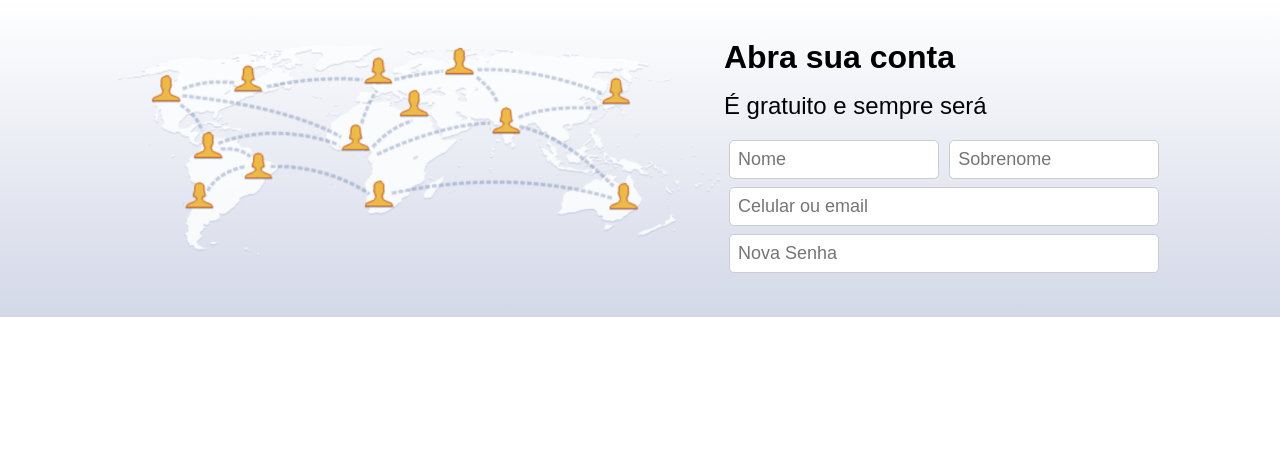
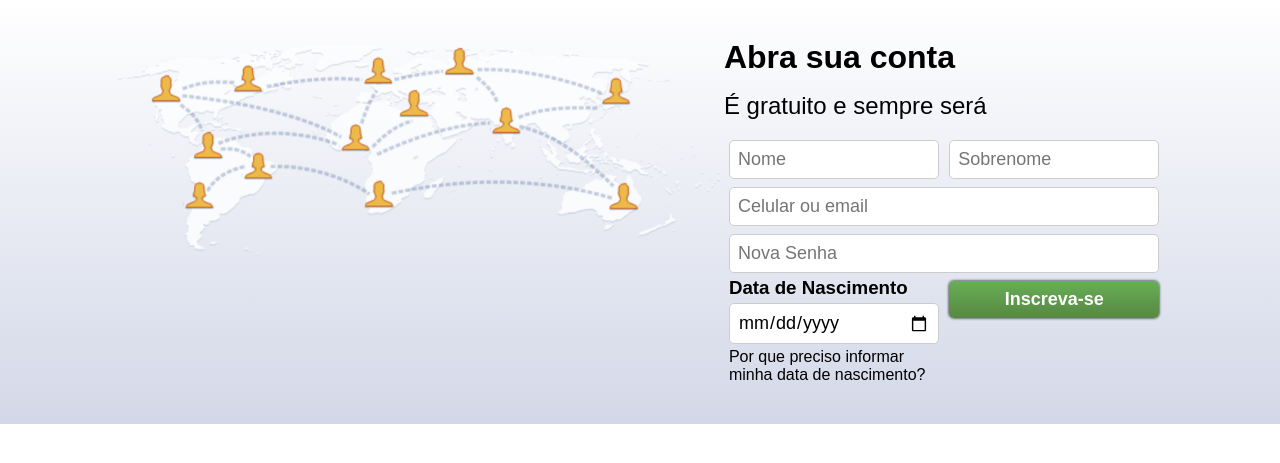
Before and after one commit to gabrielrikson/Tela-Facebook, a PHP site: page / in a window 1280 px wide. Shown: the part 96-559 px from the top of the page. Run offline with PHP 8.4, Linux system fonts and the light colour scheme.

Commit message:
botao "inscrever-se"

```diff
--- a/css/style.css
+++ b/css/style.css
@@ -99,3 +99,13 @@ form.criar-conta input{
     width: 100%;
     font-size: 18px;
 }
+
+.acao input[type = submit]{
+    background: linear-gradient(#67ae55, #578843);
+    color: white;
+    font-weight: bold;
+    border: 0;
+    -webkit-box-shadow: 0px 0px 3px 0px rgba(0,0,0,1);
+    -moz-box-shadow: 0px 0px 3px 0px rgba(0,0,0,1);
+    box-shadow: 0px 0px 3px 0px rgba(0,0,0,1);
+}
--- a/index.html
+++ b/index.html
@@ -56,6 +56,16 @@
                     <div class="w100">
                         <input type="password" name="" id="" placeholder="Nova Senha">
                     </div>
+
+                    <div class="w50">
+                        <h3>Data de Nascimento</h3>
+                        <input type="date" name="" id=""><span>Por que preciso informar minha data de nascimento?</span>
+                    </div>
+
+                    <div class="acao w50">
+                        <input type="submit" value="Inscreva-se">
+                    </div><!--acao-->
+
                 </form><!--criar conta-->
             </div><!--abrir-conta-->
             <div class="clear"></div>
```
